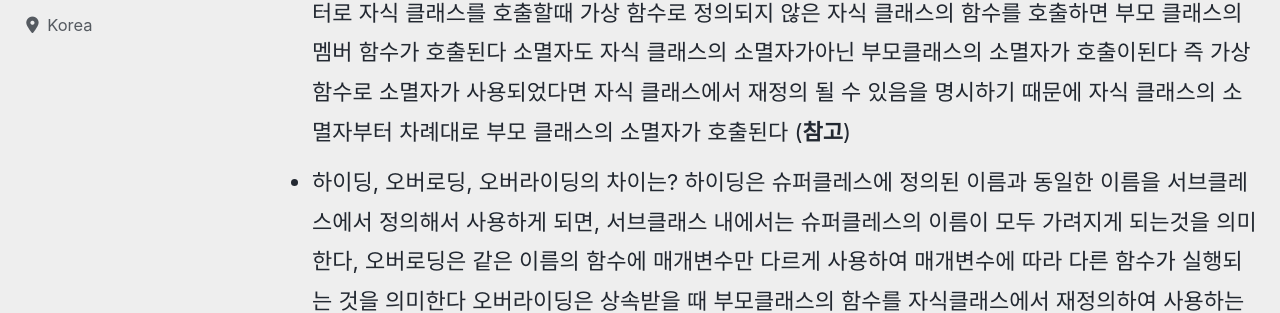
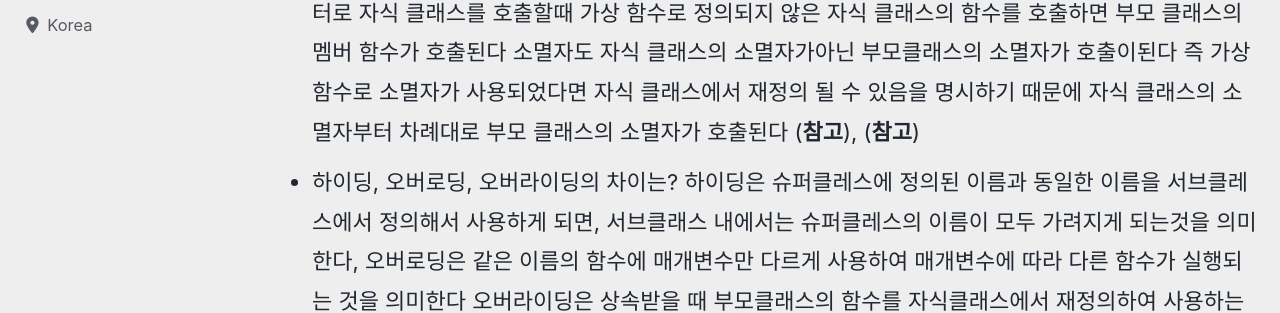
Before and after one commit to devMyeong/devMyeong.github.io, a Jekyll site: the page built from _posts/cs/2022-09-05-블로그-면접준비.md, in a window 1280 px wide and 900 px high, scrolled down 3493 px. Shown: the part 141-454 px from the top of the window. Built offline with Jekyll 4.4.1, drawn with Linux system fonts in a browser that asks for light colours; cached includes are drawn as plain includes; nearby versions of some CDN libraries; some web fonts are replaced; comment, search, counter and statistics services are not loaded.

Commit message:
Chore : CS 지식 업데이트

```diff
--- a/_posts/cs/2022-09-05-블로그-면접준비.md
+++ b/_posts/cs/2022-09-05-블로그-면접준비.md
@@ -40,7 +40,7 @@ last_modified_at: 2022-10-30
 - 언제 malloc을 사용하고 new를 사용해야 하는가? 재할당이 빈번하게 일어나는 경우 realloc이 가능한 malloc을 사용하는 것이 옳다고 할 수 있고, 생성자 호출이 필요하다면 new를 사용하는 것이 옳다할 수 있다 ([**참고**](https://cclient.tistory.com/m/11))
 - null과 nullptr의 차이점? NULL은 상수 0이고, nullptr은 포인터이다 그래서 포인터 변수를 초기화해줄 때 nullptr를 사용해줘야 한다 ([**참고**](https://velog.io/@t1won/C-%EB%84%90-%ED%8F%AC%EC%9D%B8%ED%84%B0-NULL%EA%B3%BC-nullptr))
 - inline함수는 무엇인가? 인라인이라는 의미는 코드가 라인 안으로 들어간다는 뜻이다 즉, 함수의 내용을 호출을 통해서 실행시키는 것이 아니라, 호출하는 코드 자체가 함수 내용의 코드가 된다 함수 호출없이 삽입된 함수 코드를 그 자리에서 처리하므로 해당 함수를 수행하기 위해 프로그램이 다른 주소로 점프했다가 되돌아올 필요가 없어 속도면에서 유리합니다 ([**참고**](https://thinkpro.tistory.com/140))
-- C++ 상속에서 부모 클래스 소멸자에 virtual(가상 키워드)를 사용해야 하는 이유는? 부모 클래스의 포인터로 자식 클래스를 호출할때 가상 함수로 정의되지 않은 자식 클래스의 함수를 호출하면 부모 클래스의 멤버 함수가 호출된다 소멸자도 자식 클래스의 소멸자가아닌 부모클래스의 소멸자가 호출이된다 즉 가상 함수로 소멸자가 사용되었다면 자식 클래스에서 재정의 될 수 있음을 명시하기 때문에 자식 클래스의 소멸자부터 차례대로 부모 클래스의 소멸자가 호출된다 ([**참고**](https://younggwan.tistory.com/45))
+- C++ 상속에서 부모 클래스 소멸자에 virtual(가상 키워드)를 사용해야 하는 이유는? 부모 클래스의 포인터로 자식 클래스를 호출할때 가상 함수로 정의되지 않은 자식 클래스의 함수를 호출하면 부모 클래스의 멤버 함수가 호출된다 소멸자도 자식 클래스의 소멸자가아닌 부모클래스의 소멸자가 호출이된다 즉 가상 함수로 소멸자가 사용되었다면 자식 클래스에서 재정의 될 수 있음을 명시하기 때문에 자식 클래스의 소멸자부터 차례대로 부모 클래스의 소멸자가 호출된다 ([**참고**](https://younggwan.tistory.com/45)), ([**참고**](https://zoosso.tistory.com/959))
 - 하이딩, 오버로딩, 오버라이딩의 차이는? 하이딩은 슈퍼클레스에 정의된 이름과 동일한 이름을 서브클레스에서 정의해서 사용하게 되면, 서브클래스 내에서는 슈퍼클레스의 이름이 모두 가려지게 되는것을 의미한다, 오버로딩은 같은 이름의 함수에 매개변수만 다르게 사용하여 매개변수에 따라 다른 함수가 실행되는 것을 의미한다 오버라이딩은 상속받을 때 부모클래스의 함수를 자식클래스에서 재정의하여 사용하는 것을 의미한다 ([**참고**](https://spikez.tistory.com/173)), ([**참고**](https://cosyp.tistory.com/228))
 - static_cast와 dynamic_cast의 차이는? static_cast는 컴파일타임에 형변환이 가능한지 검사한다, 기본 자료형간의 형변환이 가능하다, 부모클래스와 자식클래스 양방향으로 형변환을 허용한다 dynamic_cast는 런타임타임에서 안정성을 검사한다, 기본 자료형간의 형변환이 불가능하다, 자식 클래스에서 부모 클래스로 형변환이 가능한것은 static_cast와 같지만 부모 클래스에서 자식 클래스로의 형변환은 하나 이상의 가상함수를 가진 다형성 클래스에 한해서만 가능하다 ([**참고**](https://mynameisdabin.tistory.com/20))
 - call by value와 call by reference의 차이는? call by value의 경우 데이터 값을 복사해서 함수로 전달하기 때문에 원본 데이터가 변경될 가능성이 없습니다 call by reference의 경우 데이터 주소를 복사해서 함수로 전달하기 때문에 참조한 데이터를 변경시 원본 데이터 값이 변경 됩니다 ([**참고**](https://cclient.tistory.com/m/11))
```
